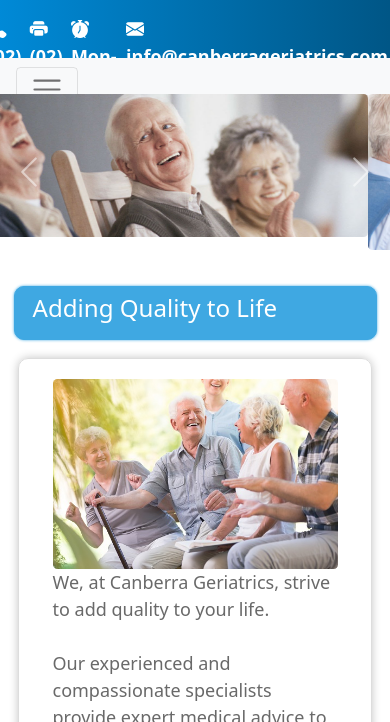
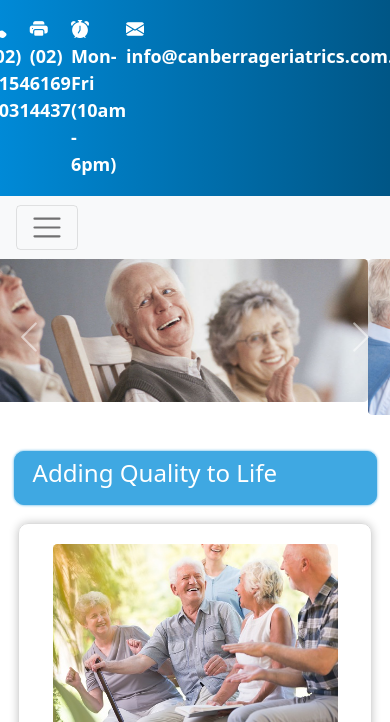
Before and after one commit to anilnambi/cangertest, a plain HTML site: page index.html in a window 390 px wide. Shown: the part 122-844 px from the top of the page. Drawn offline with nearby package versions, Linux system fonts and the light colour scheme.

Commit message:
Mobile response corrected

```diff
--- a/css/cgstyle.css
+++ b/css/cgstyle.css
@@ -16,10 +16,6 @@ html {
 }
 
 
-.header {
-  max-height: 12rem;
-}
-
 .header-2 {
   border-left-color: #008bd9;
   border-left-style: solid;
@@ -29,7 +25,6 @@ html {
 
 
 .header-21 {
-  height: 60px;
   background-image: linear-gradient(to right,#008bd9 0%,#005483 100%);
 }
 
```
